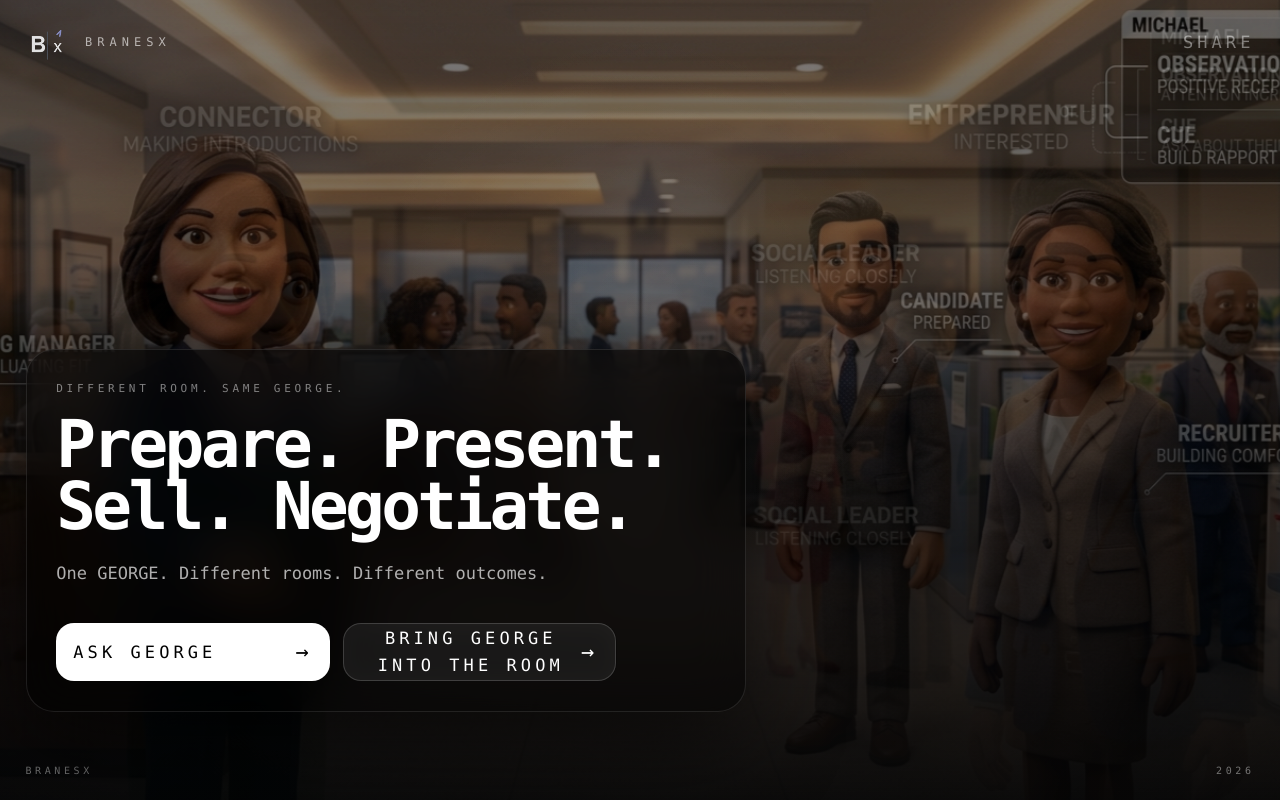
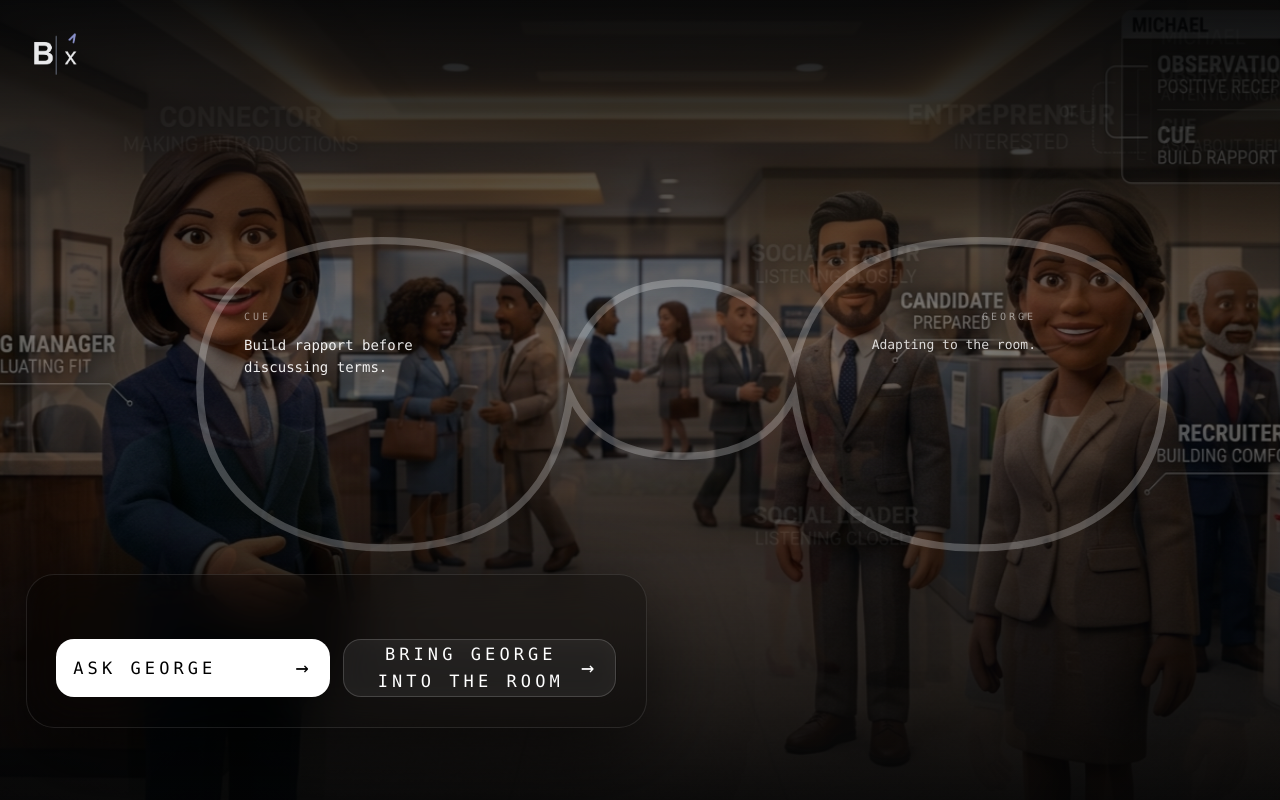
Before and after one commit to LesKemVal/ai-clarity, a Next.js app: page / in a window 1280 px wide. Built offline with nearby package versions, Linux system fonts and the light colour scheme.

Commit message:
Add homepage glasses overlay and rotating signals

```diff
--- a/app/page.tsx
+++ b/app/page.tsx
@@ -2,6 +2,13 @@
 
 import { useEffect, useState } from 'react'
 import { useRouter } from 'next/navigation'
+
+const georgeSignals = [
+  { mode: 'OBSERVATION', text: 'Decision maker appears unconvinced.' },
+  { mode: 'CUE', text: 'Build rapport before discussing terms.' },
+  { mode: 'LINE', text: '"Tell me more about that concern."' },
+  { mode: 'SILENCE', text: 'Hold.' },
+]
 
 const scenes = [
   {
@@ -29,6 +36,7 @@ const scenes = [
 export default function HomePage() {
   const router = useRouter()
   const [sceneIndex, setSceneIndex] = useState(0)
+  const [signalIndex, setSignalIndex] = useState(0)
   const scene = scenes[sceneIndex]
 
   useEffect(() => {
@@ -38,6 +46,16 @@ export default function HomePage() {
 
     return () => window.clearInterval(timer)
   }, [])
+
+  useEffect(() => {
+    const timer = window.setInterval(() => {
+      setSignalIndex((current) => (current + 1) % georgeSignals.length)
+    }, 4200)
+
+    return () => window.clearInterval(timer)
+  }, [])
+
+  const signal = georgeSignals[signalIndex]
 
   const startLive = () => {
     window.localStorage.setItem('george_start_new_live', '1')
@@ -59,9 +77,47 @@ export default function HomePage() {
         />
       ))}
 
-      <div className="absolute inset-0 bg-[radial-gradient(circle_at_50%_38%,rgba(255,255,255,0.035),transparent_34%),linear-gradient(180deg,rgba(3,4,5,0.18),rgba(3,4,5,0.38)_42%,rgba(3,4,5,0.92))]" />
+      <div className="absolute inset-0 bg-[linear-gradient(180deg,rgba(3,4,5,0.92)_0%,rgba(3,4,5,0.62)_18%,rgba(3,4,5,0.28)_42%,rgba(3,4,5,0.92)_100%)]" />
 
-      <div className="relative z-10 flex min-h-[100dvh] flex-col px-6 py-5">
+
+      <div className="pointer-events-none absolute inset-0 z-[3] flex items-center justify-center">
+        <div className="relative w-[92vw] max-w-[1100px]">
+
+          <svg
+            viewBox="0 0 1200 520"
+            className="h-auto w-full opacity-90"
+          >
+            <path
+              d="M120 238 C124 132 201 82 333 86 C445 90 503 133 524 221 C545 158 586 132 646 132 C706 132 747 158 768 221 C789 133 847 90 959 86 C1091 82 1168 132 1172 238 C1176 356 1089 423 963 421 C832 419 781 348 768 254 C747 300 706 321 646 321 C586 321 545 300 524 254 C511 348 460 419 329 421 C203 423 116 356 120 238Z"
+              fill="transparent"
+              stroke="rgba(255,255,255,0.28)"
+              strokeWidth="8"
+            />
+          </svg>
+
+          <div className="absolute left-[14%] top-[31%] max-w-[260px]">
+            <div className="mb-2 text-[10px] tracking-[0.3em] text-white/50">
+              {signal.mode}
+            </div>
+            <div className="text-[14px] leading-relaxed text-white/92">
+              {signal.text}
+            </div>
+          </div>
+
+          <div className="absolute right-[14%] top-[31%] max-w-[220px] text-right">
+            <div className="mb-2 text-[10px] tracking-[0.3em] text-white/50">
+              GEORGE
+            </div>
+            <div className="text-[13px] leading-relaxed text-white/82">
+              Adapting to the room.
+            </div>
+          </div>
+
+        </div>
+      </div>
+
+
+<div className="relative z-10 flex min-h-[100dvh] flex-col px-6 py-5">
         <header className="flex items-center justify-between">
           <button
             type="button"
@@ -69,36 +125,13 @@ export default function HomePage() {
             className="flex items-center gap-4"
             aria-label="Open GEORGE"
           >
-            <img src="/logofav.png" alt="Bx" className="h-10 w-10 object-contain opacity-90" />
-            <span className="text-[12px] uppercase tracking-[0.42em] text-white/62">BRANESx</span>
-          </button>
+            <img src="/logofav.png" alt="Bx" className="h-14 w-14 object-contain opacity-95" />
 
-          <button
-            type="button"
-            onClick={() => {
-              if (navigator.share) {
-                navigator.share({ title: 'GEORGE by BRANESx', url: window.location.href }).catch(() => {})
-              }
-            }}
-            className="text-[9px] uppercase tracking-[0.24em] text-white/42 transition hover:text-white/70"
-          >
-            Share
           </button>
         </header>
 
         <section className="flex flex-1 items-end pb-12">
-          <div className="max-w-[720px] rounded-[28px] border border-white/10 bg-black/58 p-5 shadow-[0_24px_90px_rgba(0,0,0,0.68)] backdrop-blur-xl sm:p-7">
-            <div className="mb-4 text-[11px] uppercase tracking-[0.34em] text-white/48">
-              Different room. Same GEORGE.
-            </div>
-
-            <h1 className="max-w-[760px] text-[40px] font-semibold leading-[0.94] tracking-[-0.055em] text-white sm:text-[66px]">
-              Prepare. Present. Sell. Negotiate.
-            </h1>
-
-            <p className="mt-5 max-w-[640px] text-[15px] leading-7 text-white/68 sm:text-[17px]">
-              One GEORGE. Different rooms. Different outcomes.
-            </p>
+          <div className="max-w-[720px] rounded-[28px] border border-white/10 bg-black/34 p-5 shadow-[0_24px_90px_rgba(0,0,0,0.68)] backdrop-blur-xl sm:p-7">
 
             <div className="mt-8 grid max-w-[560px] grid-cols-1 gap-3 sm:grid-cols-2">
               <button
@@ -121,11 +154,6 @@ export default function HomePage() {
             </div>
           </div>
         </section>
-
-        <footer className="flex items-center justify-between text-[10px] uppercase tracking-[0.36em] text-white/42">
-          <span>BRANESx</span>
-          <span>2026</span>
-        </footer>
       </div>
     </main>
   )
```
